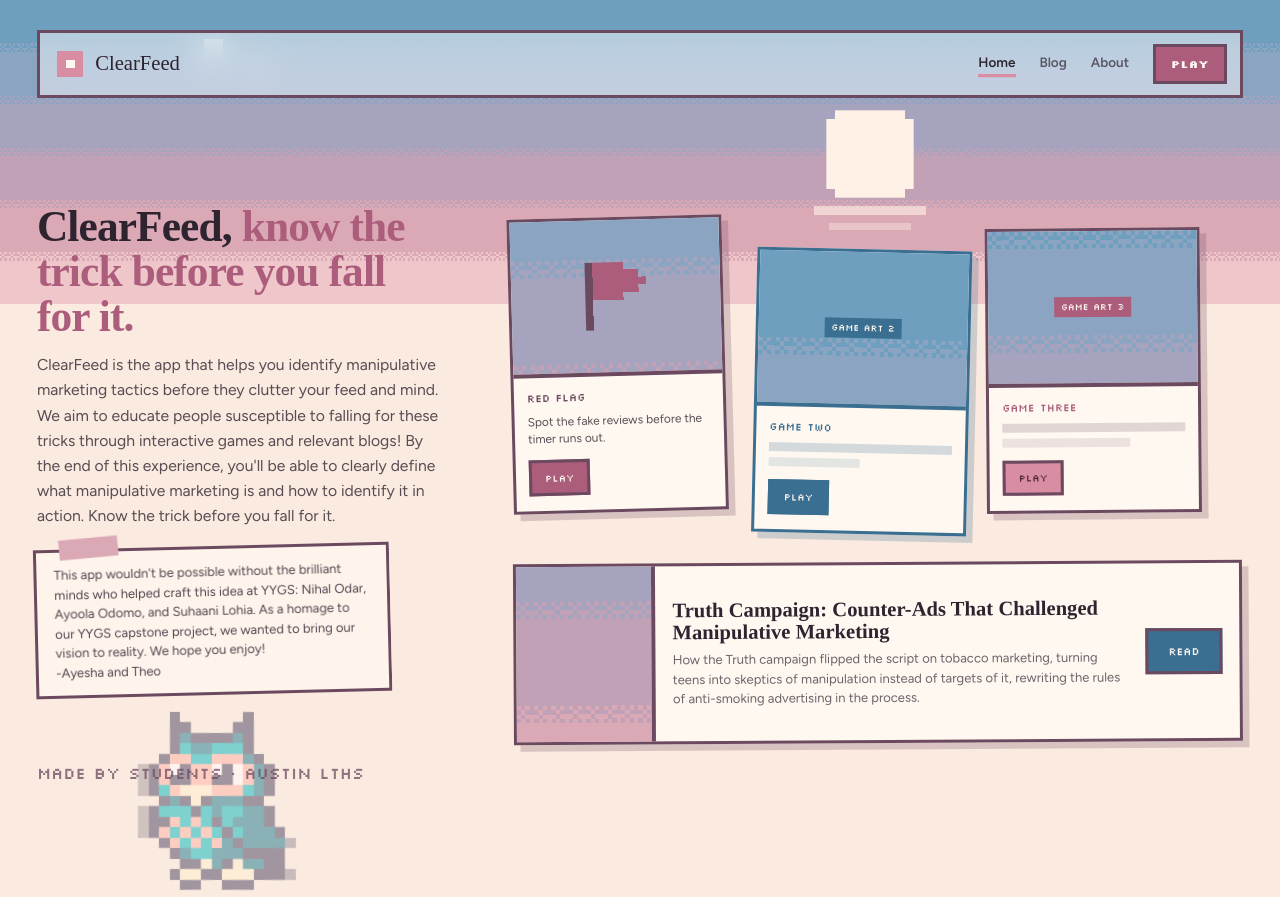
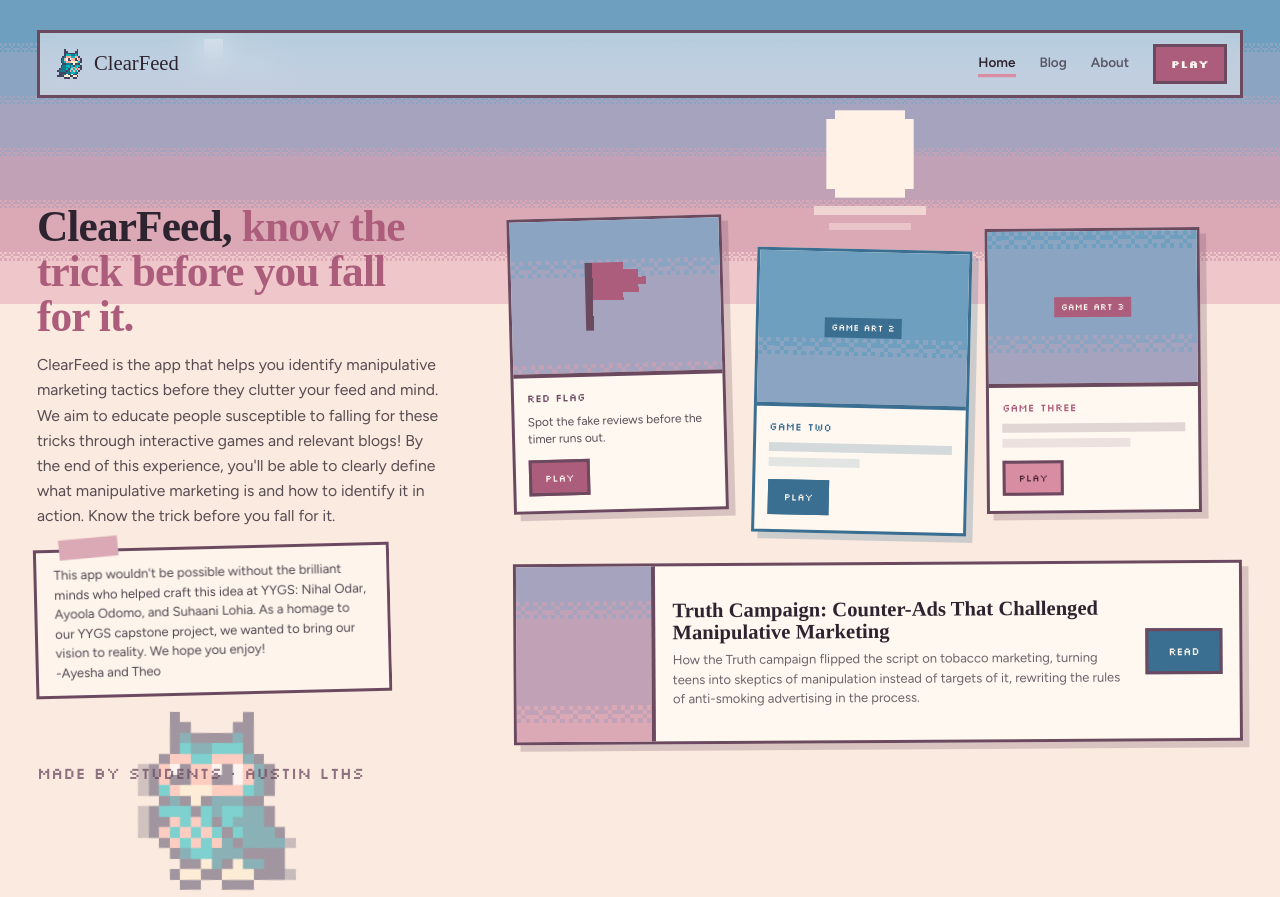
Before and after one commit to The-Theory/clearfeed, a website built with Vite: page index.html in a window 1280 px wide. Built offline with nearby package versions, Linux system fonts and the light colour scheme; a web font is replaced by a local one.

Commit message:
feature: Albus is the ClearFeed logo
Nav mark is the owl sprite instead of the pink square, and the site
finally has a favicon (same sprite, padded to a square).

```diff
--- a/index.html
+++ b/index.html
@@ -5,6 +5,7 @@
 <meta name="viewport" content="width=device-width,initial-scale=1,viewport-fit=cover">
 <meta name="theme-color" content="#6f9fbe">
 <title>ClearFeed</title>
+<link rel="icon" type="image/png" href="/favicon.png">
 <link rel="preconnect" href="https://fonts.googleapis.com">
 <link rel="preconnect" href="https://fonts.gstatic.com" crossorigin>
 <link href="https://fonts.googleapis.com/css2?family=Caprasimo:wght@400&family=Figtree:wght@400;600;700&family=Silkscreen:wght@400;700&display=swap" rel="stylesheet">
@@ -22,7 +23,7 @@
 
   <nav class="nav glass border">
     <a class="brand" href="/">
-      <span class="brand-mark"><span class="brand-dot"></span></span>
+      <img class="brand-mark" src="/assets/mascot.png" alt="">
       <span class="brand-word">ClearFeed</span>
     </a>
     <div class="nav-links">
--- a/src/styles.css
+++ b/src/styles.css
@@ -153,11 +153,8 @@ body{
   padding:0.625rem 0.75rem 0.625rem 1rem;
 }
 .brand{display:flex;align-items:center;gap:0.6875rem;text-decoration:none;color:inherit}
-.brand-mark{
-  width:1.5rem;height:1.5rem;background-color:var(--pk6);
-  display:flex;align-items:center;justify-content:center;
-}
-.brand-dot{width:0.5rem;height:0.5rem;background-color:var(--c6)}
+/* Albus is the logo: the 14×17 sprite, kept to its own aspect so he isn't squashed. */
+.brand-mark{width:1.4375rem;height:1.75rem;image-rendering:pixelated}
 .brand-word{font-family:Caprasimo,serif;font-size:1.1875rem}
 .nav-links{display:flex;align-items:center;gap:1.375rem;font:600 0.78125rem Figtree}
 .nav-link{color:inherit;text-decoration:none;opacity:.7;padding-bottom:0.1875rem}
```
Also changed, not shown: public/favicon.png (added).
